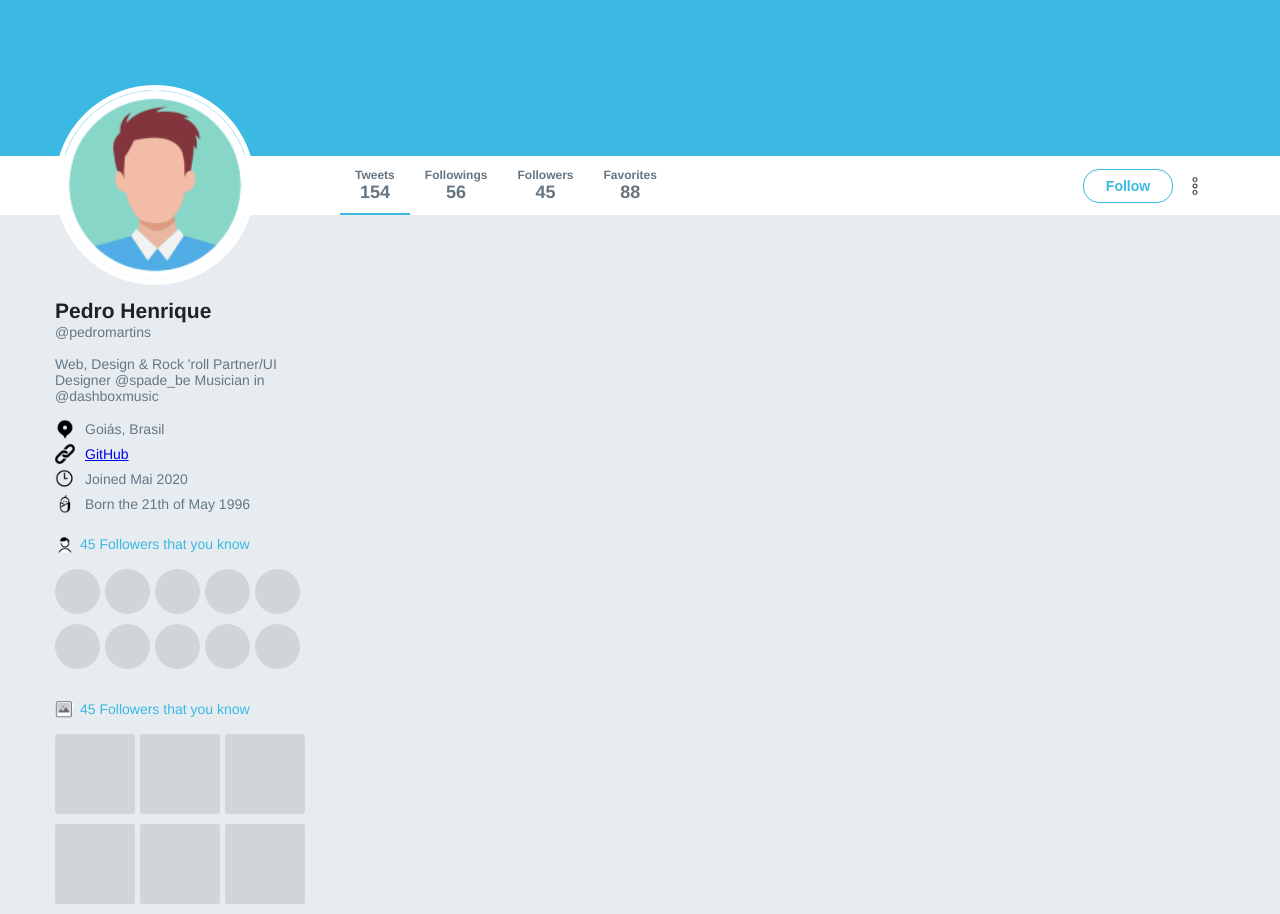
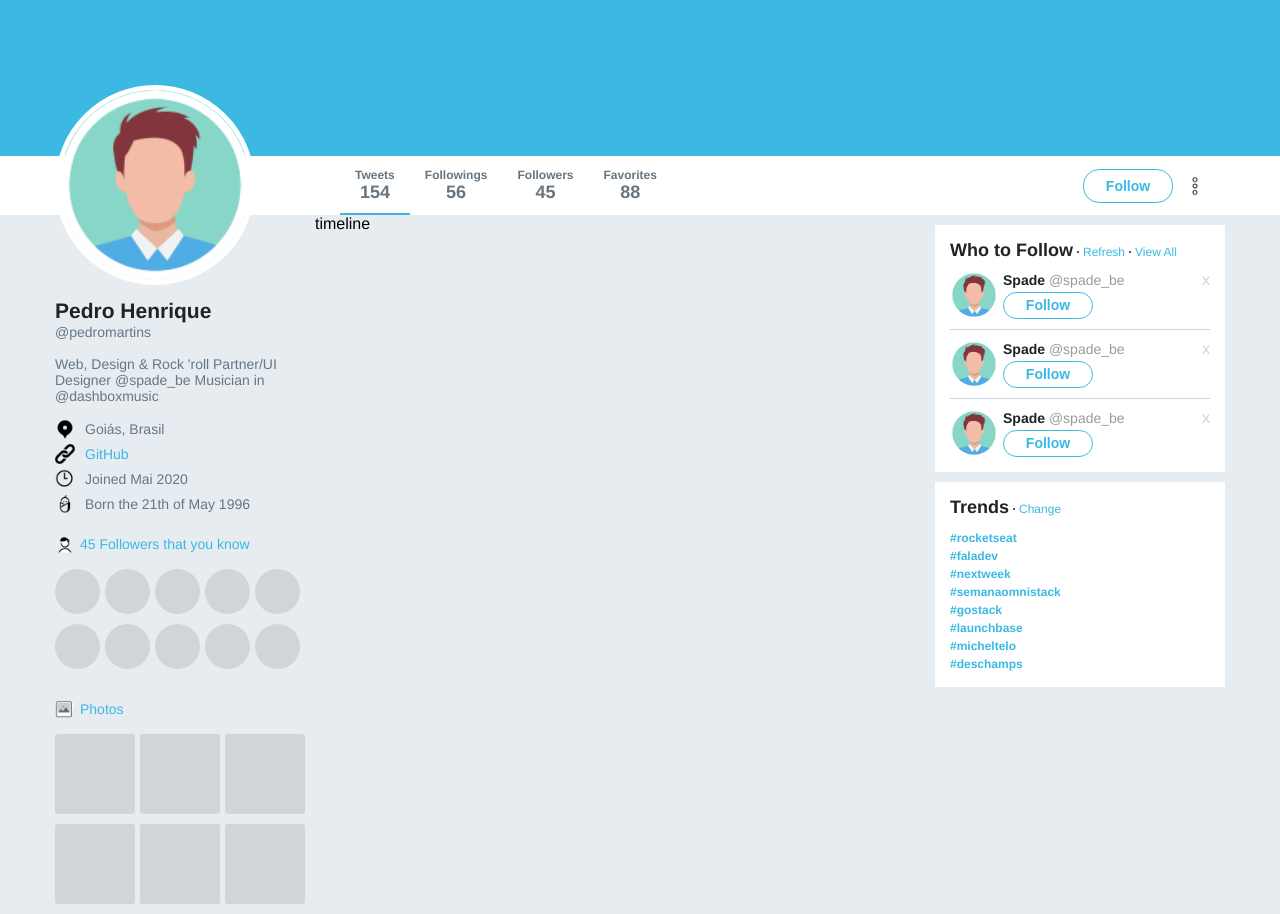
Before and after one commit to pedromartinsdev/twitter-fake, a plain HTML site: page index.html in a window 1280 px wide. Shown: the part 270-1184 px from the top of the page. Drawn offline with Linux system fonts and the light colour scheme.

Commit message:
CSS modification

```diff
--- a/index.html
+++ b/index.html
@@ -1,5 +1,5 @@
 <!DOCTYPE html>
-<html lang="en">
+<html lang="pt-br">
 <head>
   <meta charset="UTF-8">
   <meta name="viewport" content="width=device-width, initial-scale=1.0">
@@ -26,6 +26,7 @@
   </header>
   <div class="banner">
     <h1>Twitter da Rocketseat</h1>
+    <h3>Coloque sua capa aqui</h3>
   </div>
   <div class="bar">
     <div class="content">
@@ -95,7 +96,7 @@
         </ul>
       </div>
       <div class="widget images">
-        <strong><img src="images/picture.png" alt="Images">45 Followers that you know</strong>
+        <strong><img src="images/picture.png" alt="Images">Photos</strong>
         <ul>
           <li></li>
           <li></li>
@@ -107,10 +108,64 @@
       </div>
     </aside>
     <section class="timeline">
-
+      timeline
     </section>
     <aside class="widgets">
-
+      <div class="widget follow">
+        <div class="title">
+          <strong>Who to Follow</strong>
+          <a href="#">Refresh</a>
+          <a href="#">View All</a>
+        </div>
+        <ul>
+          <li>
+            <div class="profile">
+              <img src="images/avatar.png" alt="">
+              <div class="info">
+                <strong>Spade <span>@spade_be</span></strong>
+                <button>Follow</button>
+              </div>
+            </div>
+            <a href="#">x</a>
+          </li>
+          <li>
+            <div class="profile">
+              <img src="images/avatar.png" alt="">
+              <div class="info">
+                <strong>Spade <span>@spade_be</span></strong>
+                <button>Follow</button>
+              </div>
+            </div>
+            <a href="#">x</a>
+          </li>
+          <li>
+            <div class="profile">
+              <img src="images/avatar.png" alt="">
+              <div class="info">
+                <strong>Spade <span>@spade_be</span></strong>
+                <button>Follow</button>
+              </div>
+            </div>
+            <a href="#">x</a>
+          </li>
+        </ul>
+      </div>
+      <div class="widget trends">
+        <div class="title">
+          <strong>Trends</strong>
+          <a href="#">Change</a>
+        </div>
+        <ul class="topics">
+          <li><a href="">#rocketseat</a></li>
+          <li><a href="">#faladev</a></li>
+          <li><a href="">#nextweek</a></li>
+          <li><a href="">#semanaomnistack</a></li>
+          <li><a href="">#gostack</a></li>
+          <li><a href="">#launchbase</a></li>
+          <li><a href="">#micheltelo</a></li>
+          <li><a href="">#deschamps</a></li>
+        </ul>
+      </div>
     </aside>
   </div>
 </body>
--- a/style.css
+++ b/style.css
@@ -258,6 +258,11 @@ div.wrapper-content aside.profile ul.list li:first-child{
   margin: 0px;
 }
 
+div.wrapper-content aside.profile ul.list li a {
+  text-decoration: none;
+  color: #3bb9e3;
+}
+
 div.wrapper-content aside.profile li img {
   margin-right: 10px;
 }
@@ -313,3 +318,151 @@ div.wrapper-content aside.profile .images ul li {
   list-style: none;
   margin: 0 5px 10px 0;
 }
+
+div.wrapper-content .timeline {
+  flex: 1;
+}
+
+div.wrapper-content aside.widgets {
+  width: 290px;
+}
+
+div.wrapper-content aside.widgets .widget {
+  background: #fff;
+  padding: 15px;
+}
+
+div.wrapper-content aside.widgets .title {
+  display: flex;
+  align-items: baseline;
+}
+
+div.wrapper-content aside.widgets .title strong{
+  font-size: 18px;
+  color: #1F2226;
+}
+
+div.wrapper-content aside.widgets .title a{
+  color: #3bb9e3;
+  font-size: 12px;
+  text-decoration: none;
+  position: relative;
+  padding-left: 10px;
+}
+
+div.wrapper-content aside.widgets .widget .title a::before {
+  content: '';
+  width: 2px;
+  height: 2px;
+  border-radius: 50%;
+  background: #222;
+  position: absolute;
+  left: 4px;
+  top: 6px;
+}
+
+
+div.wrapper-content aside.widgets .follow {
+  margin-top: 10px;
+}
+
+div.wrapper-content aside.widgets .follow ul {
+  list-style: none;
+  margin-top: 10px;
+}
+
+div.wrapper-content aside.widgets .follow ul li {
+  display: flex;
+  justify-content: space-between;
+  border-bottom: 1px solid #ccd6dd;
+  padding-bottom: 10px;
+  margin-bottom: 10px;
+}
+
+div.wrapper-content aside.widgets .follow ul li:last-child{
+  margin-bottom: 0;
+  padding-bottom: 0;
+  border: 0;
+}
+
+div.wrapper-content aside.widgets .follow ul li .profile {
+  display: flex;
+  align-items: center;
+}
+
+div.wrapper-content aside.widgets .follow ul li .profile img {
+  width: 48px;
+  height: 48px;
+}
+
+div.wrapper-content aside.widgets .follow ul li .profile .info {
+  margin-left: 5px;
+  display: flex;
+  flex-direction: column;
+}
+
+div.wrapper-content aside.widgets  .follow ul li .profile .info strong{
+  font-size: 14px;
+  color: #1F2326;
+}
+
+div.wrapper-content aside.widgets  .follow ul li .profile .info strong span {
+  font-weight: normal;
+  color: #9a9a9a;
+}
+
+div.wrapper-content aside.widgets  .follow ul li .profile .info button{
+  height: 27px;
+
+  margin-top: 4px;
+
+  display: flex;
+  align-items: center;
+  justify-content: center;
+
+  width: 90px;
+  font-weight: bold;
+  font-size: 14px;
+  color: #3bb9e3;
+  border: 1px solid #3bb9e3;
+  border-radius: 16px;
+  background: #fff;
+}
+
+div.wrapper-content aside.widgets .follow ul li > a {
+  color: #ccd6dd;
+  text-decoration: none;
+  font-size: 16px;
+}
+
+div.wrapper-content aside.widgets .trends {
+  margin-top: 10px;
+}
+
+div.wrapper-content aside.widgets .trends strong{
+  font-size: 18px;
+  color: #1F2326;
+}
+
+div.wrapper-content aside.widgets .trends .title{
+  font-size: 14px;
+  color: #1F2326;
+}
+
+div.wrapper-content aside.widgets .trends ul{
+  margin-top: 10px;
+}
+
+div.wrapper-content aside.widgets .trends ul.topics li{
+  list-style: none;
+}
+
+div.wrapper-content aside.widgets .trends ul li a{
+  font-weight: bold;
+  font-size: 12px;
+  color: #3bb9e3;
+  list-style: none;
+  text-decoration: none;
+}
+
+div.wrapper
```
